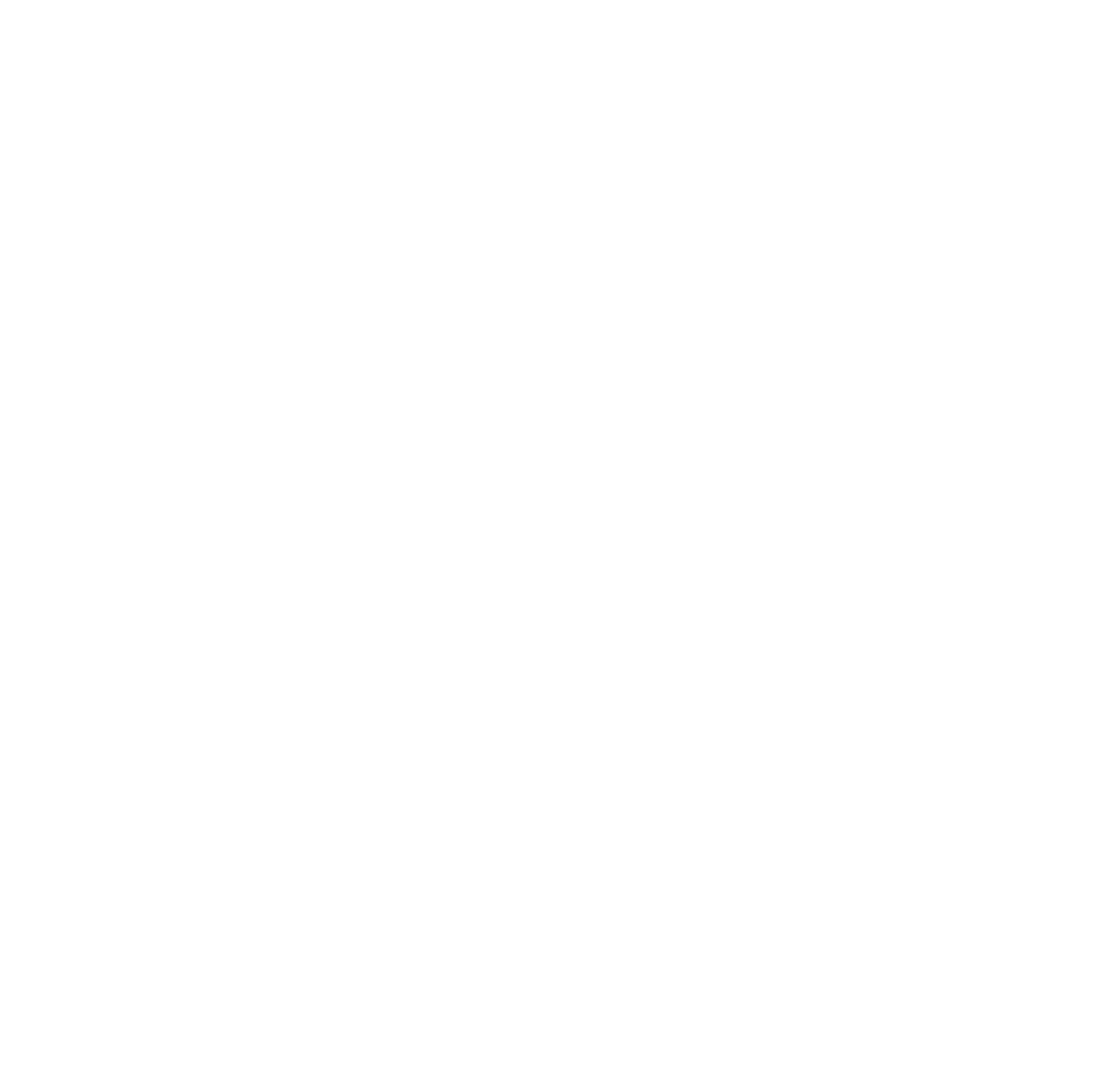
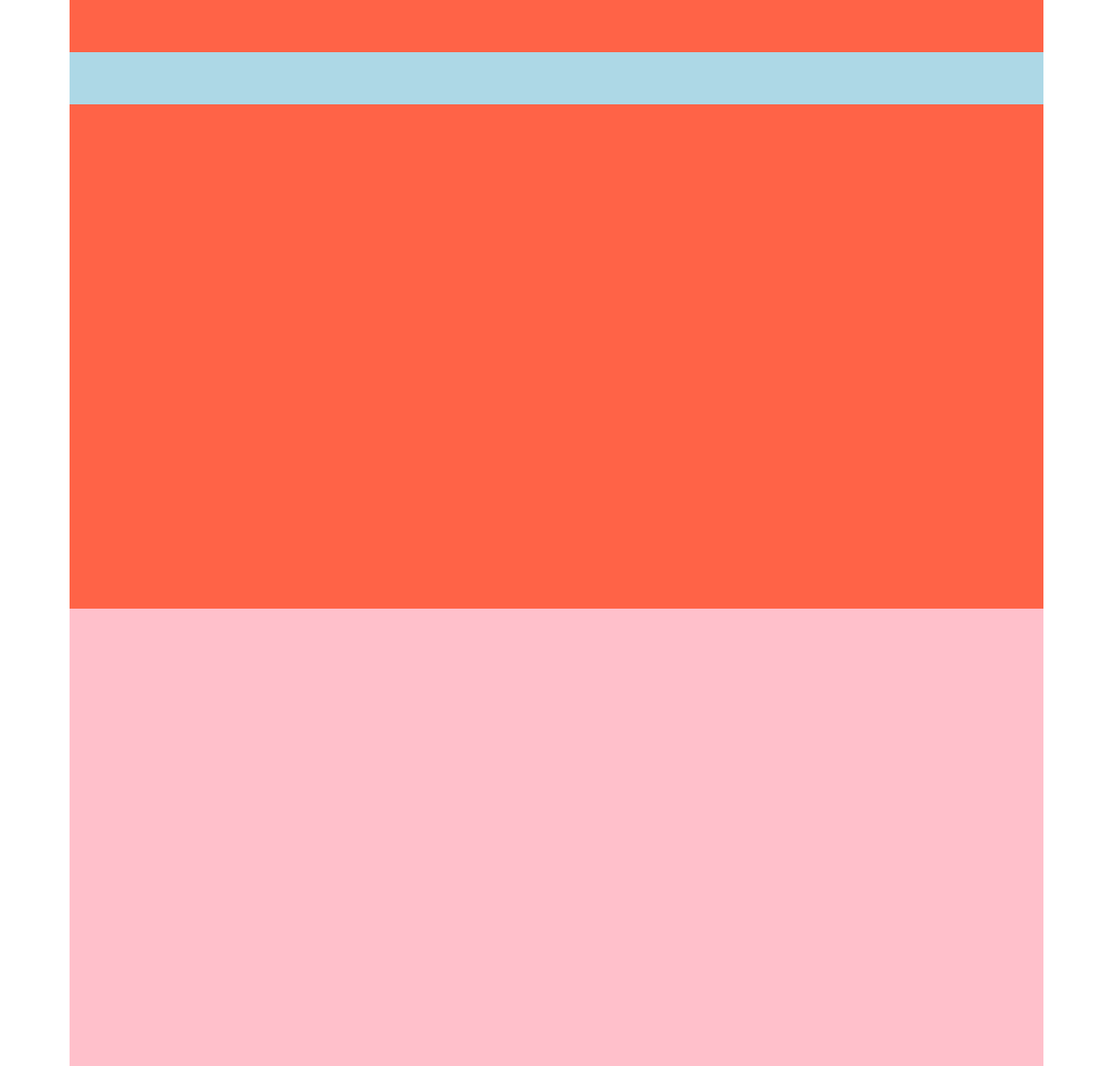
Before and after one commit to AndreRT77/tony-pizzaria, a plain HTML site: page index.html in a window 1280 px wide. Shown: the whole page at 87% size. Before the commit the page ends 800 px from the top, so only its background shows below. Drawn offline with Linux system fonts and the light colour scheme.

Commit message:
header fixo

```diff
--- a/index.html
+++ b/index.html
@@ -7,6 +7,8 @@
     <title>Tony Pizzaria</title>
 </head>
 <body>
-
+    <header></header>
+    <main></main>
+    <footer></footer>
 </body>
 </html>
--- a/style.css
+++ b/style.css
@@ -10,3 +10,22 @@ a{
 ul, ol, li{
     list-style: none;
 }
+body{
+    padding: 0px 80px;
+}
+header{
+    height: 60px;
+    width: calc(100% - 160px);
+    position: absolute;
+    top: 60px;
+    background-color: lightblue;
+    position: fixed;
+}
+main{
+    height: 700px; /*temporário*/
+    background-color: tomato;
+}
+footer{
+    height: 526px;
+    background-color: pink;
+}
```
